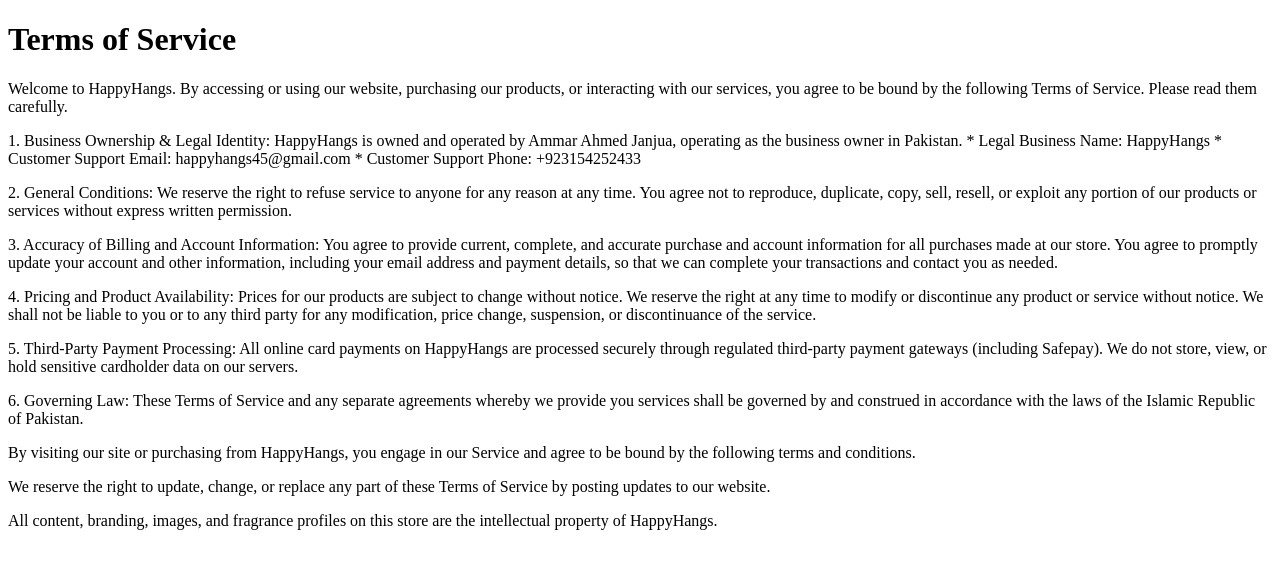
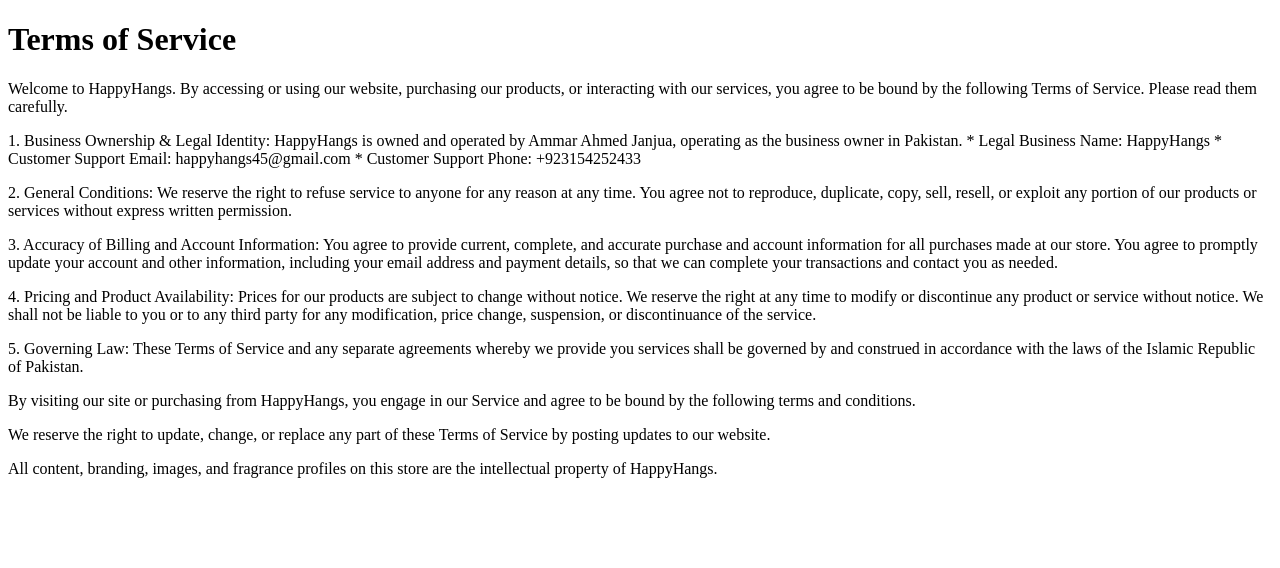
Before and after one commit to happy-pixel88/happyhangs-fullstack, a Next.js app: page /TermPage in a window 1280 px wide. Shown: the top 568 px of the page. Built offline with nearby package versions, Linux system fonts and the light colour scheme.

Commit message:
Added New changes 9-12

```diff
--- a/src/pages/CatalogPage.jsx
+++ b/src/pages/CatalogPage.jsx
@@ -49,10 +49,10 @@
       {/* Header Section */}
       <div className="border-4 border-black bg-[#F9CD97] p-6 mb-8 shadow-[4px_4px_0px_0px_rgba(0,0,0,1)]">
         <h1 className="text-4xl font-extrabold uppercase tracking-tight text-black mb-2">
-          Catalog & Shop
+          Our Collection
         </h1>
         <p className="text-black font-medium">
-          Explore our full range of portable repellent devices, refills, and scented bundles.
+          Explore our full range of cedarwood balls, refills, and scented bundles.
         </p>
       </div>
 
--- a/src/pages/PrivacyPolicyPage.jsx
+++ b/src/pages/PrivacyPolicyPage.jsx
@@ -13,7 +13,6 @@
 
 Personal Information We Collect or Process
 Contact details including your name, address, billing address, shipping address, phone number, and email address.
-Financial information including credit card, debit card, and financial account numbers, transaction details, and payment confirmation.
 Transaction information including items viewed, cart contents, wishlist, purchases, returns, and past transactions.
 Communications with us including information provided when sending a customer support inquiry.
 Device information including browser details, IP address, and unique identifiers.
--- a/src/pages/TermPage.jsx
+++ b/src/pages/TermPage.jsx
@@ -25,10 +25,8 @@
 4. Pricing and Product Availability:
 Prices for our products are subject to change without notice. We reserve the right at any time to modify or discontinue any product or service without notice. We shall not be liable to you or to any third party for any modification, price change, suspension, or discontinuance of the service.
 </p><p>
-5. Third-Party Payment Processing:
-All online card payments on HappyHangs are processed securely through regulated third-party payment gateways (including Safepay). We do not store, view, or hold sensitive cardholder data on our servers.
 </p><p>
-6. Governing Law:
+5. Governing Law:
 These Terms of Service and any separate agreements whereby we provide you services shall be governed by and construed in accordance with the laws of the Islamic Republic of Pakistan.</p>
         <p>
           By visiting our site or purchasing from HappyHangs, you engage in our Service and agree to be bound by the following terms and conditions.
```
